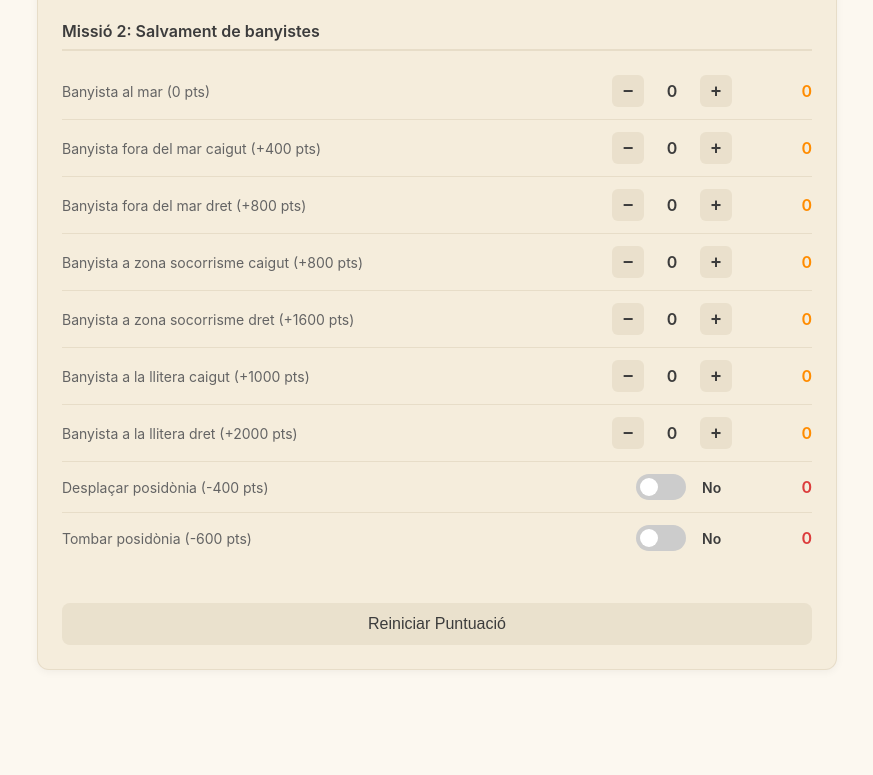
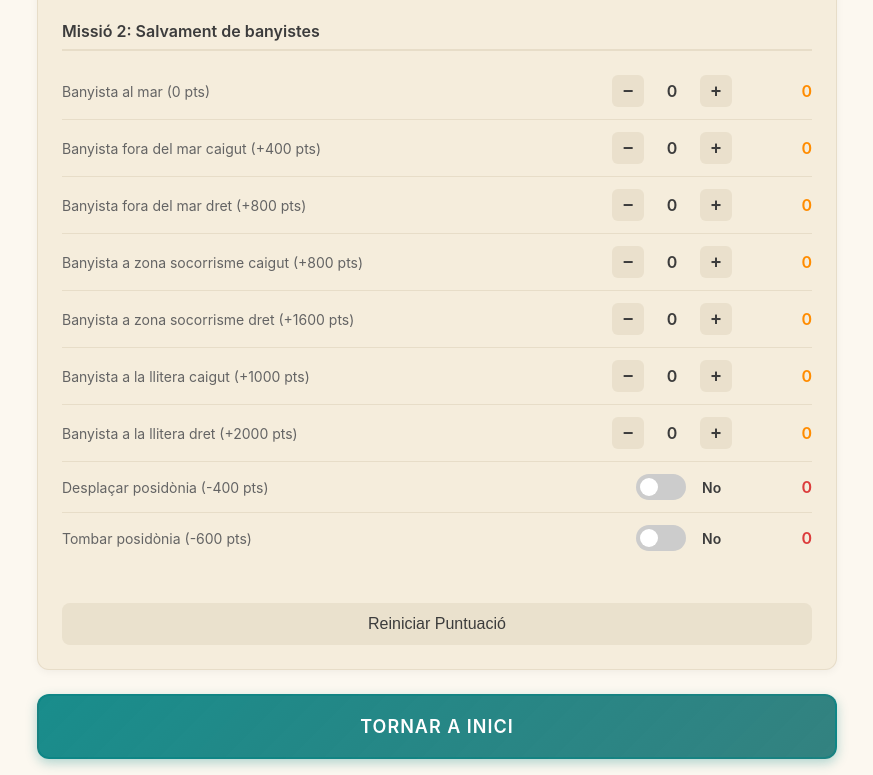
Before and after one commit to tecnojuan89/robotalaia-25-26, a plain HTML site: page calculadora-punts.html in a window 1280 px wide. Shown: the part 1135-1910 px from the top of the page, without its empty margins (203-1076 px from the left). Before the commit the page ends 1821 px from the top, so only its background shows below. Drawn offline with Linux system fonts and the light colour scheme.

Commit message:
Afegir tornar a inici en la calculadora

```diff
--- a/calculadora-punts.html
+++ b/calculadora-punts.html
@@ -400,7 +400,38 @@
         .reset-score-btn {
             width: 100%;
             margin-top: 16px;
-        }            @media (max-width: 600px) {
+        }
+
+        .footer-section {
+            margin-top: 24px;
+        }
+
+        .home-box {
+            display: block;
+            background: linear-gradient(135deg, rgba(0, 128, 128, 0.9), rgba(0, 100, 100, 0.8));
+            border-radius: 12px;
+            padding: 20px;
+            text-align: center;
+            box-shadow: 0 4px 12px rgba(0, 128, 128, 0.3);
+            border: 2px solid rgba(0, 128, 128, 0.5);
+            text-decoration: none;
+            transition: all 0.3s;
+        }
+
+        .home-box:hover {
+            transform: translateY(-2px);
+            box-shadow: 0 6px 16px rgba(0, 128, 128, 0.4);
+        }
+
+        .home-label {
+            font-size: 18px;
+            font-weight: 600;
+            color: white;
+            text-transform: uppercase;
+            letter-spacing: 1px;
+        }
+
+        @media (max-width: 600px) {
             .main-title {
                 font-size: 24px;
             }
@@ -666,6 +697,13 @@
 
             <button class="btn btn-secondary reset-score-btn" onclick="resetScore()">Reiniciar Puntuació</button>
         </div>
+
+        <!-- Footer with back button -->
+        <div class="footer-section">
+            <a href="index.html" class="home-box">
+                <div class="home-label">Tornar a Inici</div>
+            </a>
+        </div>
     </div>
 
     <script>
```
